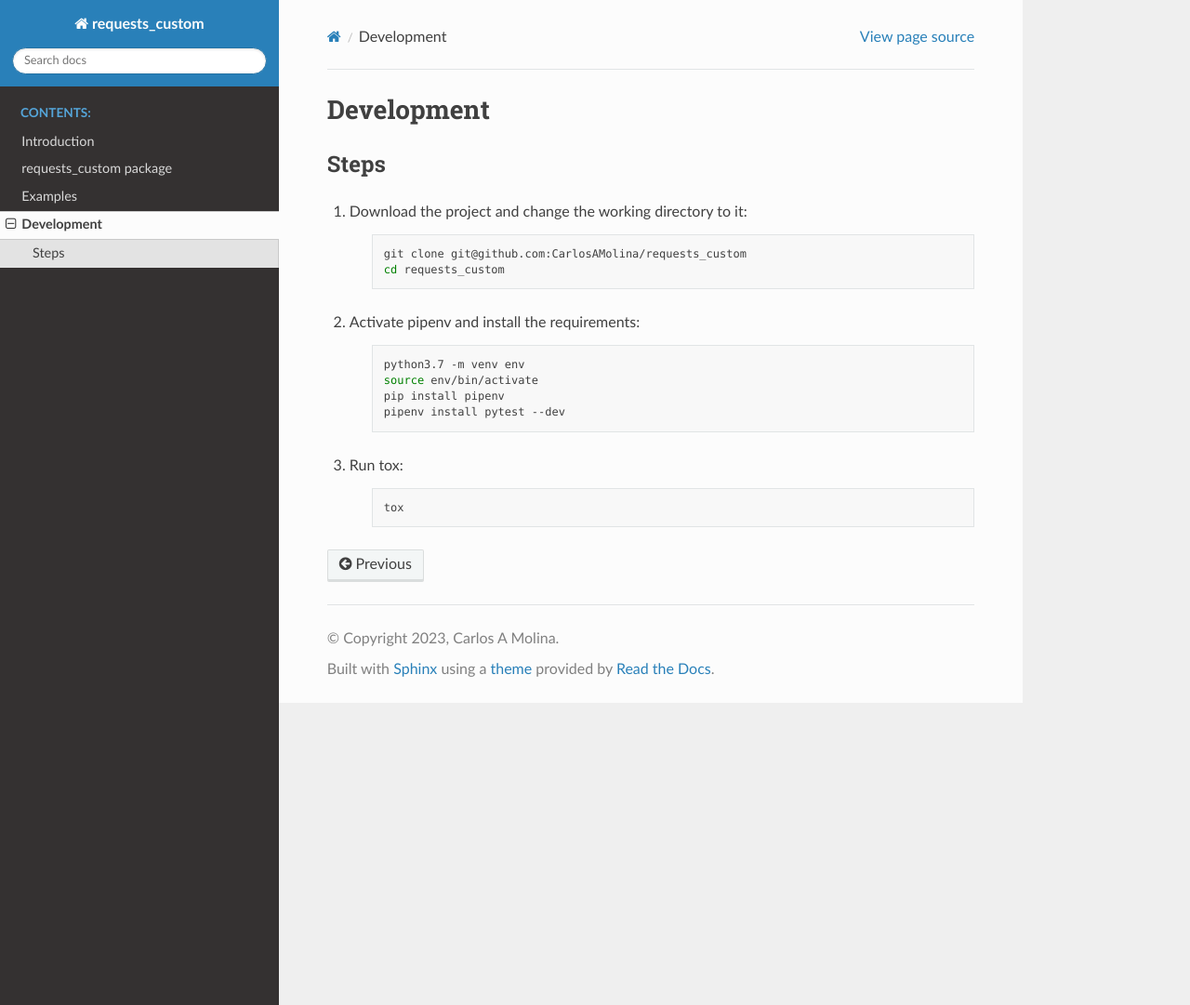
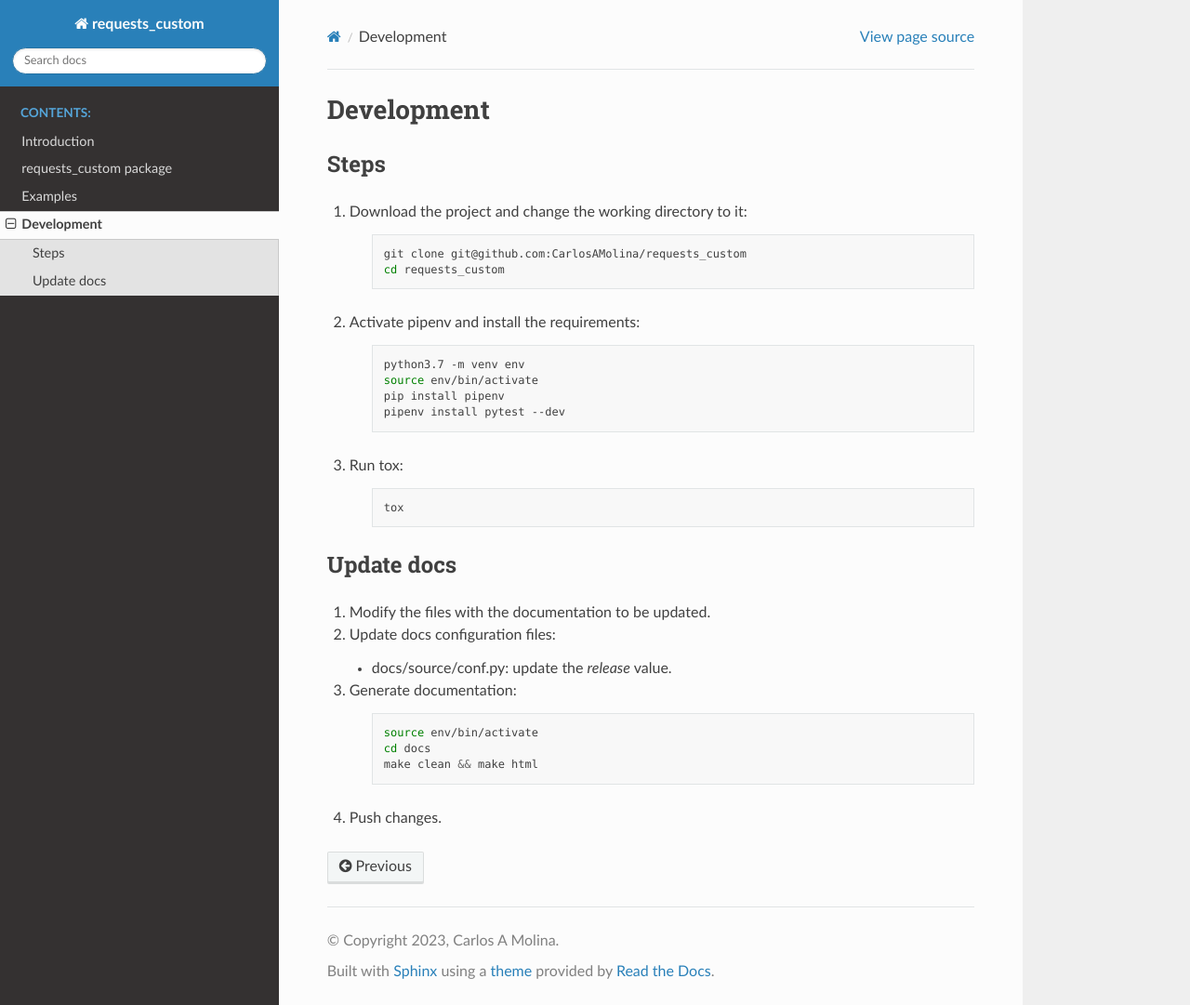
Before and after one commit to CarlosAMolina/requests_custom, a Sphinx documentation site: the page built from docs/source/development.rst, in a window 1280 px wide and 1081 px high. Shown: the whole window at 93% size. Built offline with Sphinx 7.4.7 and the Read the Docs theme 2.0.0, drawn with Linux system fonts in a browser that asks for light colours.

Commit message:
Docs add how to update docs

```diff
--- a/docs/source/development.rst
+++ b/docs/source/development.rst
@@ -25,3 +25,22 @@ Steps
     .. code-block:: bash
 
        tox
+
+Update docs
+***********
+
+#. Modify the files with the documentation to be updated.
+
+#. Update docs configuration files:
+
+   - docs/source/conf.py: update the `release` value.
+
+#. Generate documentation:
+
+    .. code-block:: bash
+
+       source env/bin/activate
+       cd docs
+       make clean && make html
+
+#. Push changes.
```
Also changed, not shown: 6 other files.
